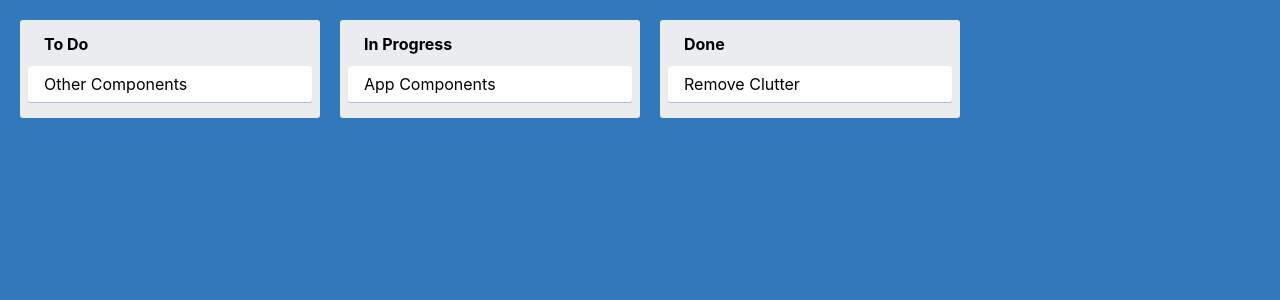
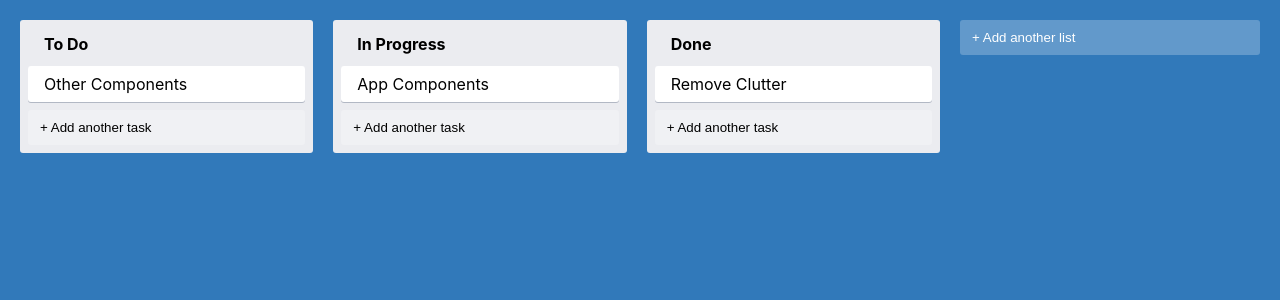
Before and after one commit to baixiaoji/learn-ts, a React (Create React App) app: page / in a window 1280 px wide. Shown: the top 300 px of the page. Built offline with nearby package versions, Linux system fonts and the light colour scheme.

Commit message:
finish the ui layout

```diff
--- /dev/null
+++ b/src/AddNewItem.tsx
@@ -0,0 +1,31 @@
+import React, {useState} from "react";
+import {AddItemButton} from "./styles/styles";
+import {NewItemForm} from "./NewItemForm";
+
+
+
+interface AddNewItemProps {
+    onAdd(text: string) : void;
+    toggleButtonText: string;
+    dark?: boolean;
+}
+
+export const AddNewItem = (props: AddNewItemProps) => {
+    const [showForm, setShowForm] = useState(false);
+    const {onAdd, toggleButtonText, dark} = props;
+
+
+    if (showForm) {
+        return (
+            <NewItemForm onAdd={text => {
+                onAdd(text);
+                setShowForm(false);
+            }}/>
+        )
+    }
+    return (
+        <AddItemButton dark={dark} onClick={() => setShowForm(true)}>
+            {toggleButtonText}
+        </AddItemButton>
+    )
+}
--- a/src/App.tsx
+++ b/src/App.tsx
@@ -3,6 +3,7 @@
 
 import {Column} from "./Column";
 import {Card} from "./Card";
+import {AddNewItem} from './AddNewItem'
 
 function App() {
   return (
@@ -16,6 +17,7 @@
         <Column text='Done'>
             <Card text='Remove Clutter' />
         </Column>
+        <AddNewItem toggleButtonText='+ Add another list' onAdd={console.log} />
     </AppContainer>
   );
 }
--- a/src/Column.tsx
+++ b/src/Column.tsx
@@ -1,5 +1,6 @@
 import React, {PropsWithChildren} from "react";
 import {ColumnContainer, ColumnTitle} from "./styles/styles";
+import { AddNewItem } from "./AddNewItem";
 
 interface ColumnProps {
     text: string;
@@ -10,6 +11,7 @@
         <ColumnContainer>
             <ColumnTitle>{ text }</ColumnTitle>
             {children}
+            <AddNewItem toggleButtonText='+ Add another task' onAdd={console.log} dark />
         </ColumnContainer>
     )
 }
--- /dev/null
+++ b/src/NewItemForm.tsx
@@ -0,0 +1,27 @@
+import React, {useState} from "react";
+import {NewItemFormContainer, NewItemInput, NewItemButton} from './styles/styles';
+import {useFocus} from "./hooks/useFocus";
+
+interface NewItemFormProps {
+    onAdd(text: string): void;
+}
+
+export const NewItemForm = (props: NewItemFormProps) => {
+
+    const [text, setText] = useState('');
+    const {onAdd} = props;
+    const inputRef = useFocus();
+
+    return (
+        <NewItemFormContainer>
+            <NewItemInput
+                ref={inputRef}
+                value={text}
+                onChange={e => setText(e.target.value)}
+            />
+            <NewItemButton onClick={() => onAdd(text)}>
+                Create
+            </NewItemButton>
+        </NewItemFormContainer>
+    )
+};
--- /dev/null
+++ b/src/hooks/useFocus.ts
@@ -0,0 +1,11 @@
+import {useEffect, useRef} from "react";
+
+export const useFocus = () => {
+    const ref = useRef<HTMLInputElement>(null);
+
+    useEffect(()=> {
+        ref.current?.focus();
+    })
+
+    return ref;
+}
--- a/src/styles/styles.ts
+++ b/src/styles/styles.ts
@@ -34,3 +34,50 @@
   border-radius: 3px;
   box-shadow: #091e4240 0px 1px 0px 0px;
 `
+
+interface AddItemButtonProps {
+    dark?: boolean;
+}
+
+export const AddItemButton = styled.button<AddItemButtonProps>`
+  background-color: #ffffff3d;
+  border-radius: 3px;
+  border: none;
+  color: ${props => (props.dark ? "#000" : "#fff")};
+  cursor: pointer;
+  max-width: 300px;
+  padding: 10px 12px;
+  text-align: left;
+  transition: background 85ms ease-in;
+  width: 100%;
+  &:hover {
+    background-color: #ffffff52;
+  }
+`
+
+export const NewItemFormContainer = styled.div`
+    max-width: 300px;
+    display: flex;
+    flex-direction: column;
+    width: 100%;
+    align-items: flex-start;
+`
+
+export const NewItemInput = styled.input`
+  border-radius: 3px;
+  border: none;
+  box-shadow: #091e4240 0px 1px 0px 0px;
+  margin-bottom: 0.5rem;
+  padding: 0.5rem 1rem;
+  width: 100%;
+`
+
+export const NewItemButton = styled.button`
+  background-color: #5aac44;
+  border-radius: 3px;
+  border: none;
+  box-shadow: none;
+  color: #fff;
+  padding: 6px 12px;
+  text-align: center;
+`
```
